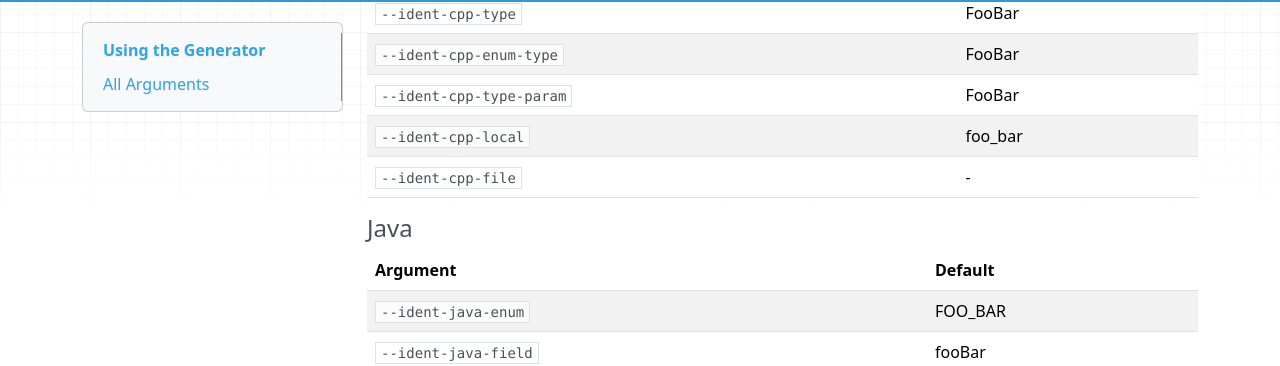
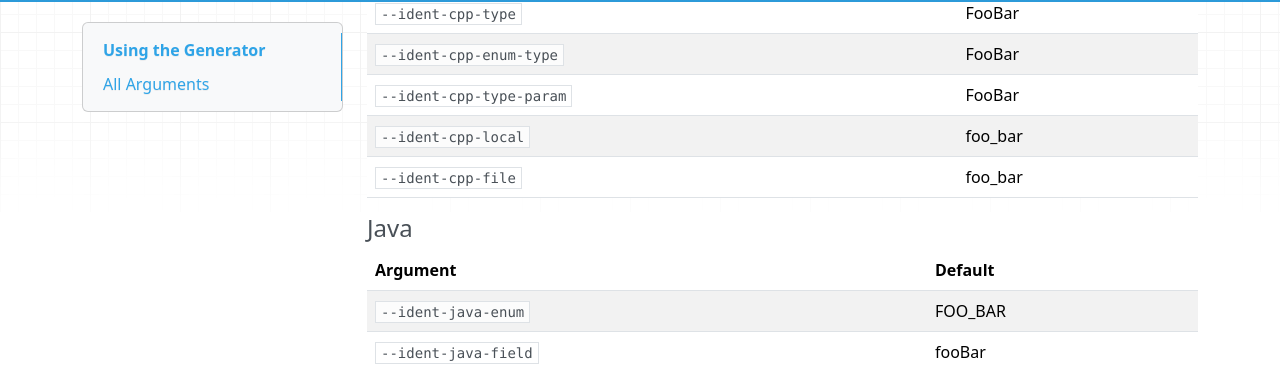
Before and after one commit to cross-language-cpp/djinni-generator, an MkDocs documentation site: the page built from docs/cli-usage.md, in a window 1280 px wide and 900 px high, scrolled down 6545 px. Shown: the part 94-460 px from the top of the window. Built offline with MkDocs 1.6.1, drawn with Linux system fonts in a browser that asks for light colours; nearby versions of some CDN libraries.

Commit message:
Update docs/cli-usage.md
Co-authored-by: Leandro Freitas <freitass@gmail.com>

```diff
--- a/docs/cli-usage.md
+++ b/docs/cli-usage.md
@@ -206,7 +206,7 @@ The best way to find out how that works is playing around with different values
 | `--ident-cpp-enum-type` | FooBar |
 | `--ident-cpp-type-param` | FooBar |
 | `--ident-cpp-local` | foo_bar |
-| `--ident-cpp-file` | - |
+| `--ident-cpp-file` | foo_bar |
 
 #### Java
 
```
